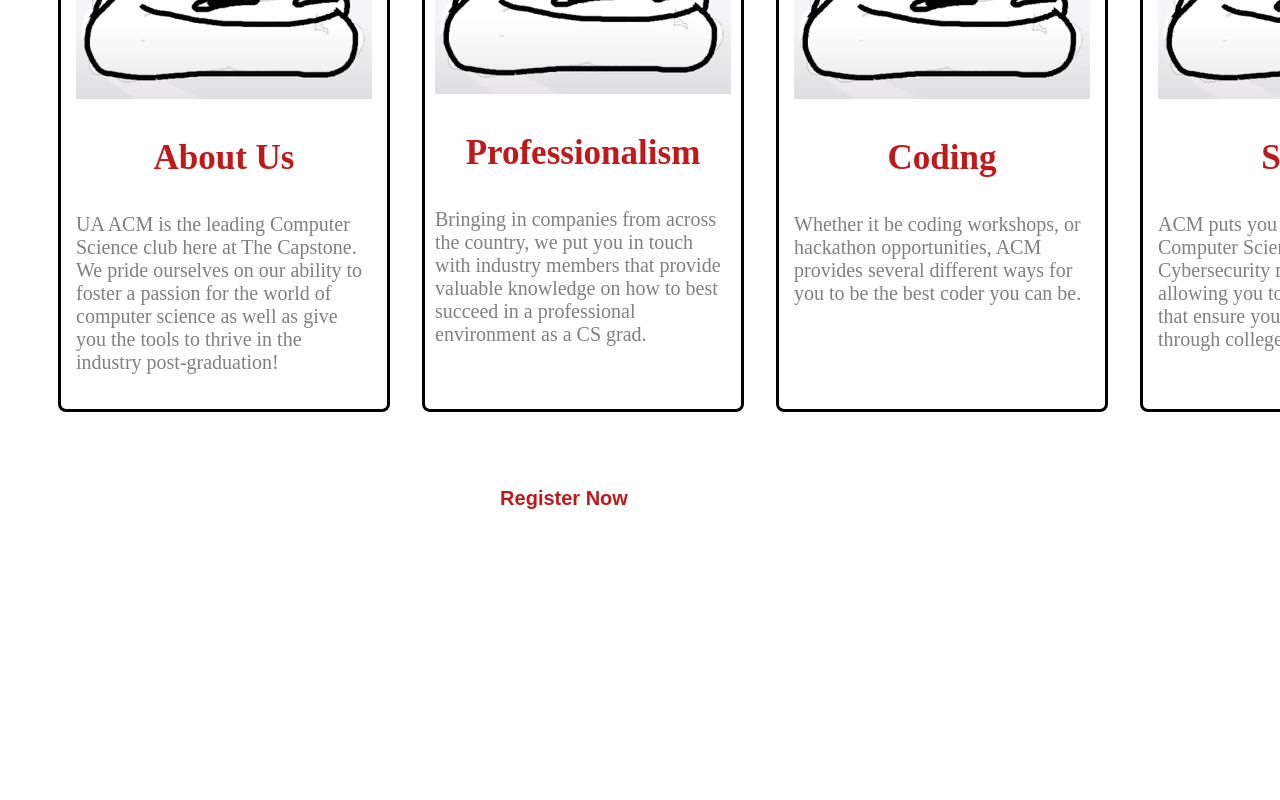
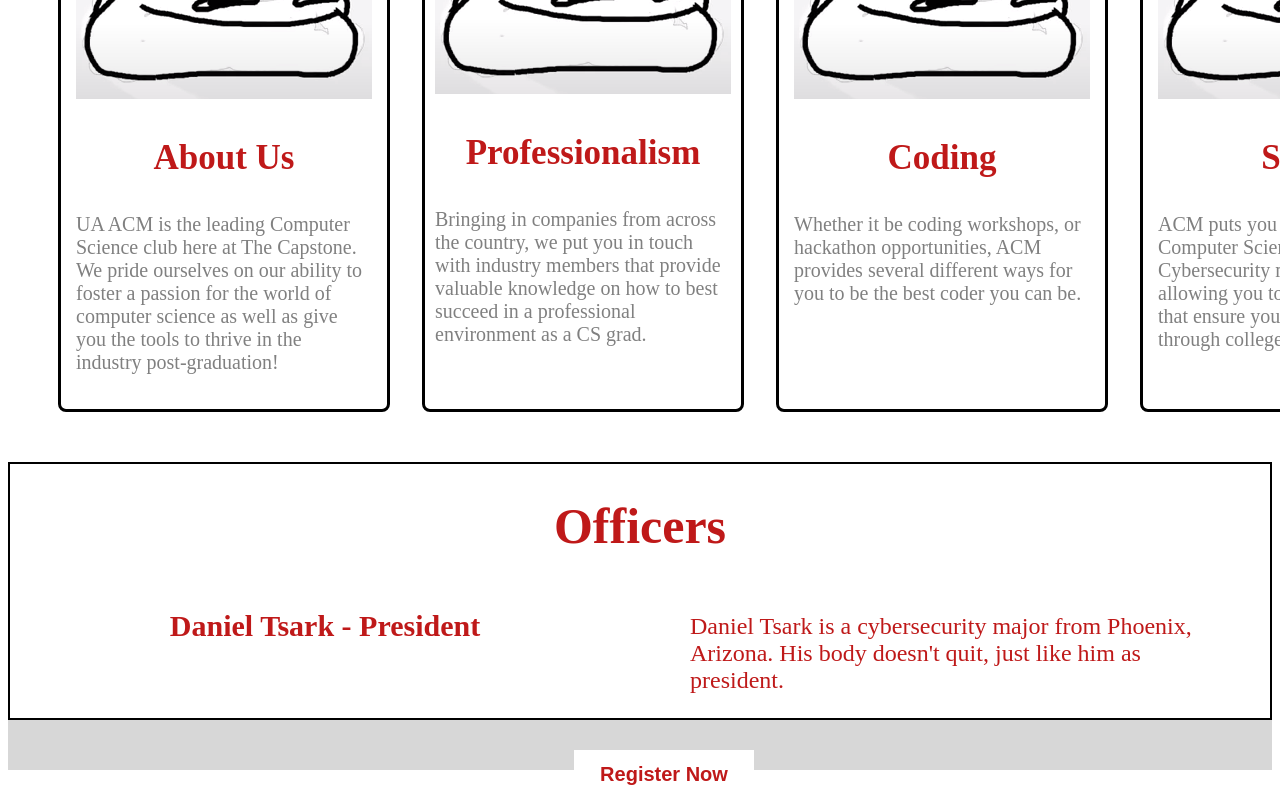
Before and after one commit to chris-hellen/UA-ACM-Website, a React (Create React App) app in the folder client/: page / in a window 1280 px wide. Shown: the part 466-1266 px from the top of the page. Before the commit the page ends 1018 px from the top, so only its background shows below. Built offline with nearby package versions, Linux system fonts and the light colour scheme.

Commit message:
Began officer and footer sections

```diff
--- a/client/src/Body.css
+++ b/client/src/Body.css
@@ -34,13 +34,44 @@
     font-size: 35px;
     color: rgb(191, 25, 25);
 }
+
 .about-p, .prof-p, .coding-p, .social-p{
     font-size: 20px;
     color: gray;
 }
 
+.officer-grid{
+    display: grid;
+    grid-template-columns: 1fr 1fr;
+    border: 2px, solid, black;
+}
+h1.officer-header {
+    grid-column: 1 / 3;
+    text-align: center;
+    font-size: 50px;
+    color: rgb(191, 25, 25);
+}
+h1.officer{
+    grid-column-start: 1;
+    grid-column-end: 2;
+    text-align: center;
+    font-size: 30px;
+    color: rgb(191, 25, 25);
 
+}
+div.officer-grid > p{
+    grid-column: 2 / 3;
+    font-size: 24px;
+    color: rgb(191, 25, 25);
+    padding-left: 50px;
+    padding-right: 50px;
+}
 
+footer {
+    display: grid;
+    grid-template-columns: 1fr 1fr;
+    background-color: rgb(215, 215, 215);
+}
 .join-btn{
     height: 50px;
     width: 180px;
--- a/client/src/Body.js
+++ b/client/src/Body.js
@@ -47,8 +47,18 @@
                 </p>
             </div>
 
-                <button className='join-btn'>Register Now</button>
+
         </div>
+        <div class="officer-grid">
+            <h1 class='officer-header'>Officers</h1>
+            <h1 class='officer'>Daniel Tsark - President</h1>
+            <p>
+                Daniel Tsark is a cybersecurity major from Phoenix, Arizona. His body doesn't quit, just like him as president.
+            </p>
+        </div>
+        <footer>
+            <button className='join-btn'>Register Now</button>
+        </footer>
     </>
   )
 }
```
